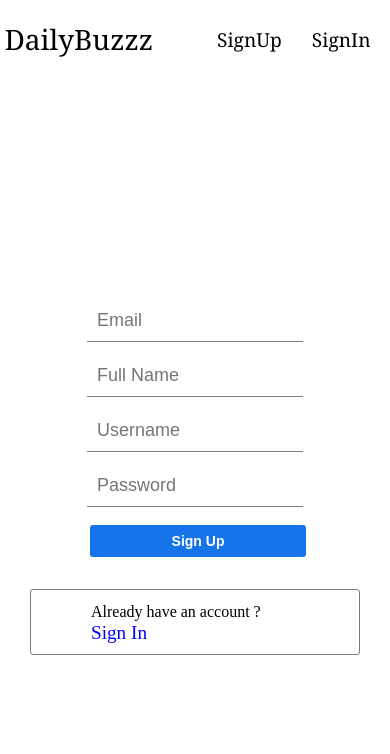
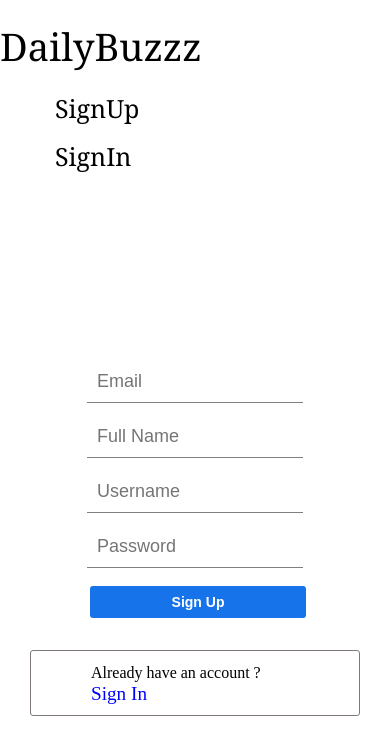
Before and after one commit to yashB-2002/Daily_Buzz_Web_App, a React (Create React App) app in the folder frontend/: page /signup in a window 390 px wide. Shown: the top 754 px of the page. Built offline with nearby package versions, Linux system fonts and the light colour scheme; the HTML template or start-up script is replaced by a standard one.

Commit message:
Update Navbar.css

```diff
--- a/frontend/components/Navbar.css
+++ b/frontend/components/Navbar.css
@@ -18,6 +18,10 @@ li {
   padding: 2px 15px;
   font-family: Georgia, "Times New Roman", Times, serif;
 }
+.active-link {
+  background-color: #3498db; /* Apply your desired active link color */
+  font-weight: bold; /* Make the active link text bold */
+}
 a {
   cursor: pointer;
   color: black;
@@ -36,3 +40,97 @@ a {
   color: #000;
   margin: auto 4px;
 }
+
+@media screen and (min-width: 200px) and (max-width: 400px) {
+  .navbar {
+    flex-direction: column;
+    align-items: flex-start;
+  }
+
+  .nav {
+    flex-direction: column;
+    align-items: flex-start;
+  }
+
+  .nav-brand {
+    font-size: 38px;
+    margin-bottom: 12px;
+  }
+
+  .nav li {
+    font-size: 25px;
+    margin: 5px 0;
+  }
+}
+@media screen and (max-width: 480px) {
+  .navbar {
+    flex-direction: column;
+    align-items: flex-start;
+  }
+
+  .nav {
+    flex-direction: column;
+    align-items: flex-start;
+  }
+
+  .nav-brand {
+    font-size: 20px;
+    margin-bottom: 10px;
+  }
+
+  .nav li {
+    font-size: 14px;
+    margin: 5px 0;
+  }
+  .btn {
+    font-size: 16px;
+    margin: 2px 5px;
+  }
+}
+
+@media screen and (min-width: 500px) and (max-width: 768px) {
+  .navbar {
+    flex-direction: column;
+    align-items: flex-start;
+  }
+
+  .nav {
+    flex-direction: column;
+    align-items: flex-start;
+  }
+
+  .nav-brand {
+    font-size: 20px;
+    margin-bottom: 10px;
+  }
+
+  .nav li {
+    font-size: 20px;
+    margin: 5px 0;
+  }
+  .btn {
+    font-size: 20px;
+    margin: 2px 5px;
+  }
+}
+@media screen and (min-width: 200px) and (max-width: 400px) {
+  .navbar {
+    flex-direction: column;
+    align-items: flex-start;
+  }
+
+  .nav {
+    flex-direction: column;
+    align-items: flex-start;
+  }
+
+  .nav-brand {
+    font-size: 38px;
+    margin-bottom: 12px;
+  }
+
+  .nav li {
+    font-size: 25px;
+    margin: 5px 0;
+  }
+}
```
